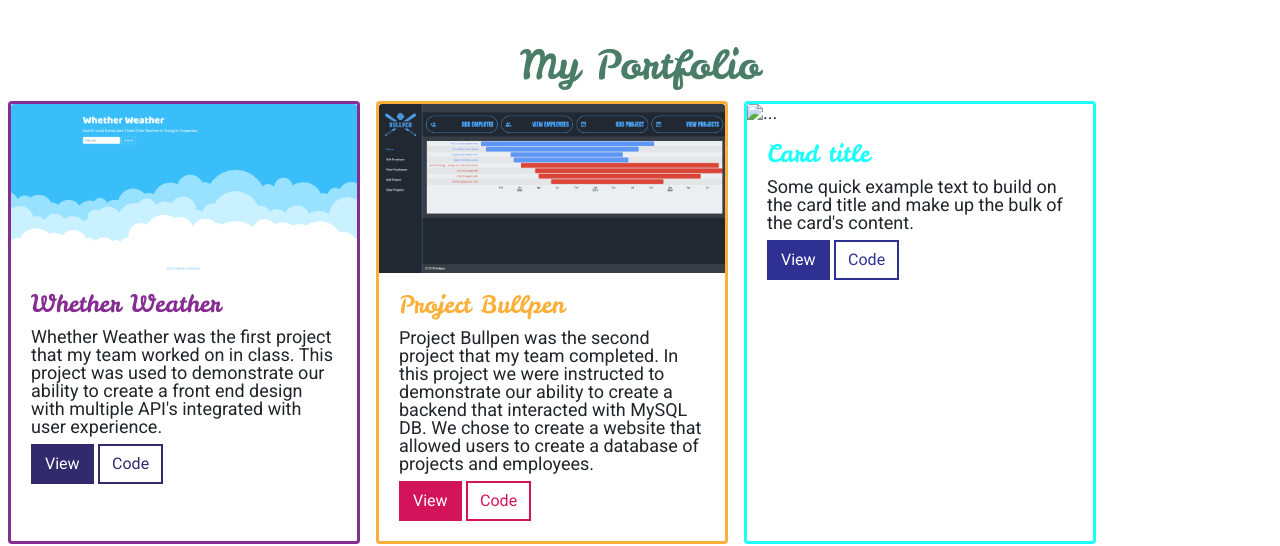
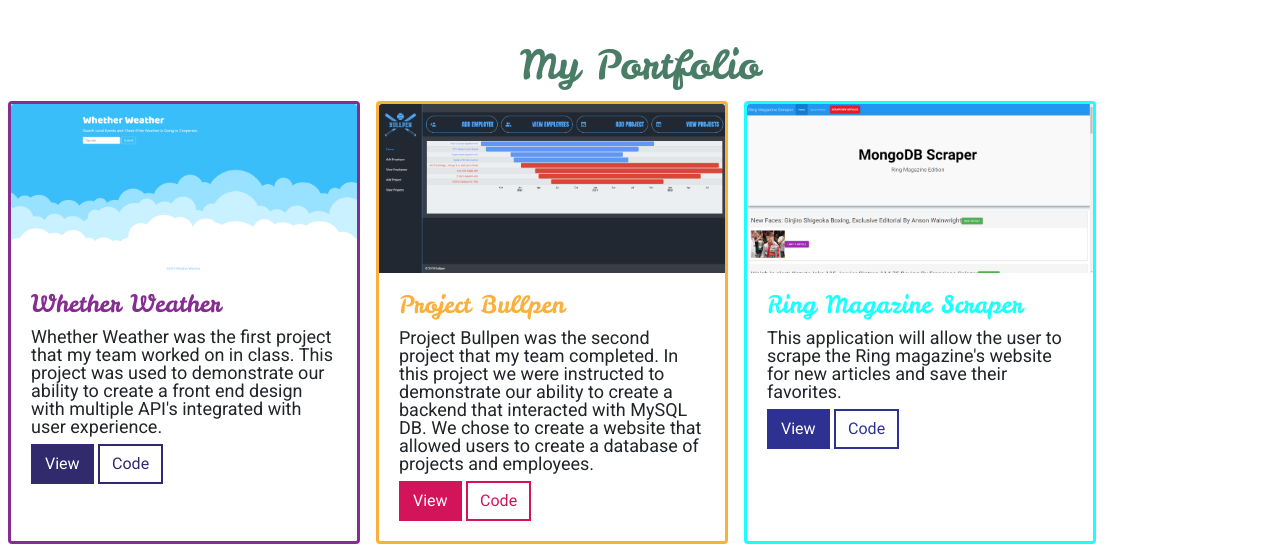
Before and after one commit to ultrapancake/Portfolio-3, a plain HTML site: page index.html in a window 1280 px wide. Shown: the part 1242-1788 px from the top of the page. Drawn offline with nearby package versions, Linux system fonts and the light colour scheme.

Commit message:
added the mongoDB scraper homework to my portfolio

```diff
--- a/index.html
+++ b/index.html
@@ -190,15 +190,27 @@
         </div>
 
         <div class="card card-ocean m-2" style="width: 22rem;">
-          <img src="..." class="card-img-top" alt="..." />
+          <img
+            src="assets/images/ring-magazine-scraper.png"
+            class="card-img-top"
+            alt="Ring Magazine Scraper"
+          />
           <div class="card-body">
-            <h5 class="card-title card-title-ocean">Card title</h5>
+            <h5 class="card-title card-title-ocean">Ring Magazine Scraper</h5>
             <p class="card-text">
-              Some quick example text to build on the card title and make up the
-              bulk of the card's content.
+              This application will allow the user to scrape the Ring magazine's
+              website for new articles and save their favorites.
             </p>
-            <a href="#" class="btn button-ocean mt-2">View</a>
-            <a href="#" class="btn button-ocean-outline mt-2">Code</a>
+            <a
+              href="https://ring-magazine-scraper.herokuapp.com/"
+              class="btn button-ocean mt-2"
+              >View</a
+            >
+            <a
+              href="https://github.com/ultrapancake/mongodb-scraper"
+              class="btn button-ocean-outline mt-2"
+              >Code</a
+            >
           </div>
         </div>
 
```
Also changed, not shown: assets/images/ring-magazine-scraper.png (added).
